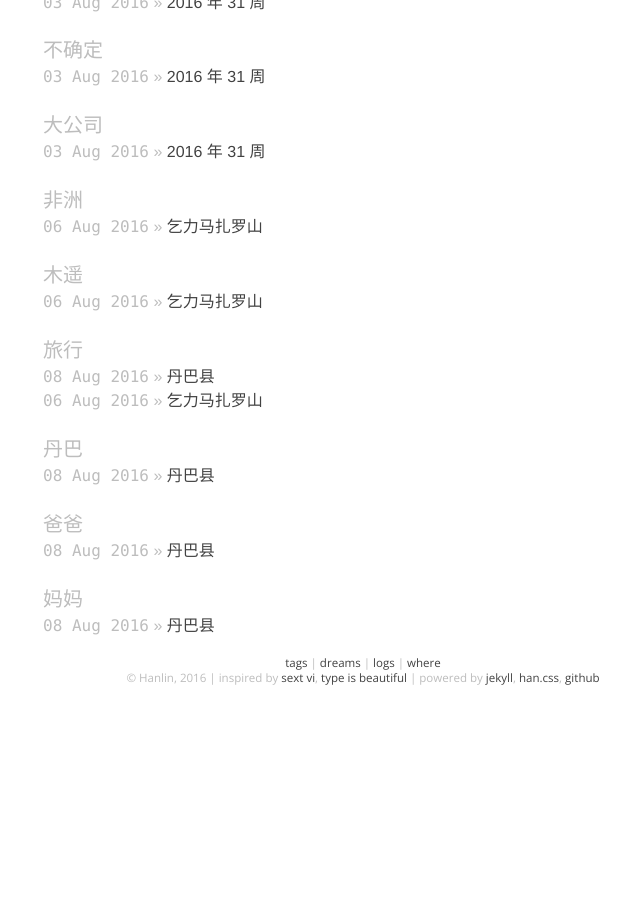
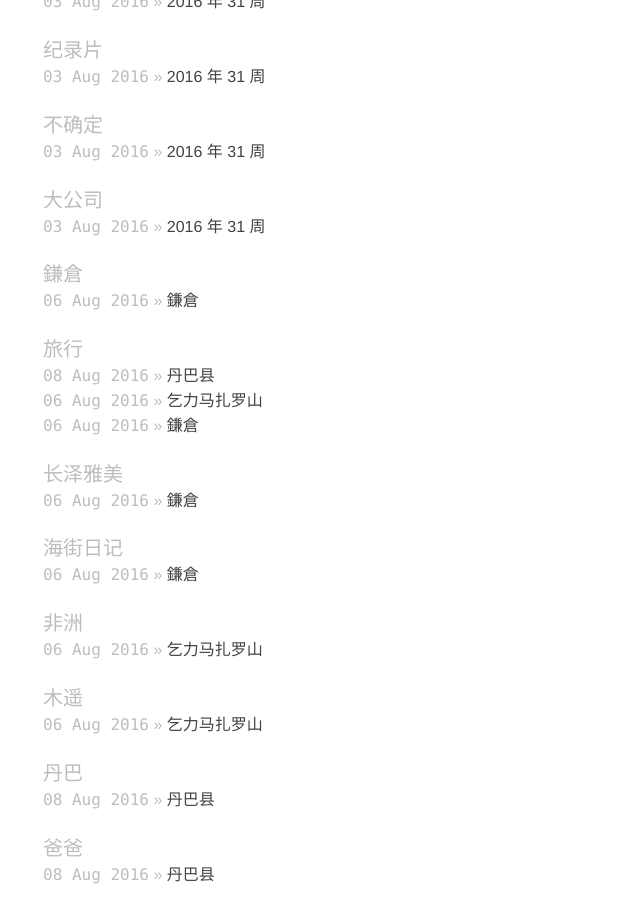
Before and after one commit to onion7878/word, a Jekyll site: the page built from tags.html, in a window 1280 px wide and 900 px high, scrolled down 12644 px. Shown: the whole window, without its empty margins (277-917 px from the left). Built offline with Jekyll 4.4.1, drawn with Linux system fonts in a browser that asks for light colours; before the commit the page ends 13342 px from its top, so only the background shows below that; some of the changed lines change nothing that is shown; some of the changed text lies outside the part shown.

Commit message:
add new item in where

```diff
--- a/_posts/where/2016-08-06-kamakura.md
+++ b/_posts/where/2016-08-06-kamakura.md
@@ -3,16 +3,54 @@
 layout: post
 title: 鎌倉
 date: 16-08-06 00:30:22
-tags: []
+tags: [鎌倉, 日本, 电影, 旅行, 长泽雅美, 是枝裕和, 海街日记]
 categories: [where]
 
 ---
 
+### 海猫食堂
+
+![海猫食堂]({{site.url}}/assets/blog_img/2016-08-06-kamakura/Umimachi.Diary.2015.720p.BluRay.DTS.x264-PuTao.mkv_20160808_214943.387.jpg)
+
+现实中并没有一个叫「海猫食堂」的地方，对应到真实的地点应该是「[文佐食堂](http://tabelog.com/en/kanagawa/A1404/A140403/14023018/)」
+
+<iframe src="https://www.google.com/maps/embed?pb=!1m18!1m12!1m3!1d1628.1189986623224!2d139.48082015823465!3d35.30006738412198!2m3!1f0!2f0!3f0!3m2!1i1024!2i768!4f13.1!3m3!1m2!1s0x60184ee6b2301a67%3A0xf4aa8b858562a54b!2zSmFwYW4sIOOAkjI1MS0wMDM2IEthbmFnYXdhLWtlbiwgRnVqaXNhd2Etc2hpLCBFbm9zaGltYSwgMSBDaG9tZeKIkjYg5paH5L2Q6aOf5aCC!5e0!3m2!1sen!2sid!4v1470663596676" width="960" height="240" frameborder="0" style="border:0" allowfullscreen></iframe>
+
+### カフェ麻心
+
+![カフェ麻心]({{site.url}}/assets/blog_img/2016-08-06-kamakura/Umimachi.Diary.2015.720p.BluRay.DTS.x264-PuTao.mkv_20160808_215117.220.jpg)
+
+二姐和渣男晚上吃饭的地方
+
+<iframe src="https://www.google.com/maps/embed?pb=!1m18!1m12!1m3!1d1450.3078020277646!2d139.53740937075972!3d35.310182748363246!2m3!1f0!2f0!3f0!3m2!1i1024!2i768!4f13.1!3m3!1m2!1s0x601845f01dfce89d%3A0x6e184407a45cc199!2z44Kr44OV44Kn6bq75b-D!5e0!3m2!1sen!2sid!4v1470663828883" width="960" height="240" frameborder="0" style="border:0" allowfullscreen></iframe>
+
 ### 極楽寺
 
-<iframe src="https://www.google.com/maps/embed?pb=!1m18!1m12!1m3!1d3255.82851463993!2d139.52624131521995!3d35.310242257835924!2m3!1f0!2f0!3f0!3m2!1i1024!2i768!4f13.1!3m3!1m2!1s0x601845f606447f8f%3A0x8018d5f8cc551f7e!2z5qW15qW95a-6!5e0!3m2!1sen!2s!4v1470464090822" width="800" height="200" frameborder="0" style="border:0" allowfullscreen></iframe>
+![極楽寺]({{site.url}}/assets/blog_img/2016-08-06-kamakura/Umimachi.Diary.2015.720p.BluRay.DTS.x264-PuTao.mkv_20160808_214720.020.jpg)
+
+二姐和小妹每天上班上学所乘坐的车站，影片其他地方也多次出现
+
+<iframe src="https://www.google.com/maps/embed?pb=!1m18!1m12!1m3!1d3255.82851463993!2d139.52624131521995!3d35.310242257835924!2m3!1f0!2f0!3f0!3m2!1i1024!2i768!4f13.1!3m3!1m2!1s0x601845f606447f8f%3A0x8018d5f8cc551f7e!2z5qW15qW95a-6!5e0!3m2!1sen!2s!4v1470464090822" width="960" height="240" frameborder="0" style="border:0" allowfullscreen></iframe>
 
 極楽寺和極楽寺站台
+
+### 導地蔵堂
+
+![導地蔵堂]({{site.url}}/assets/blog_img/2016-08-06-kamakura/Umimachi.Diary.2015.720p.BluRay.DTS.x264-PuTao.mkv_20160808_222313.126.jpg)
+
+小妹躲雨的地方
+
+<iframe src="https://www.google.com/maps/embed?pb=!1m18!1m12!1m3!1d1151.1154816382432!2d139.5284835581237!3d35.309801571170446!2m3!1f0!2f0!3f0!3m2!1i1024!2i768!4f13.1!3m3!1m2!1s0x601845f66dd93c57%3A0xe0ccb24ca1d80a1c!2zSmFwYW4sIOOAkjI0OC0wMDIzIEthbmFnYXdhLWtlbiwgS2FtYWt1cmEtc2hpLCBHb2t1cmFrdWppLCAyIENob21l4oiSMuKIkjIg5bCO5Zyw6JS1!5e0!3m2!1sen!2sid!4v1470666233722" width="960" height="240" frameborder="0" style="border:0" allowfullscreen></iframe>
+
+### 稲村ヶ崎海水浴場
+
+![稲村ヶ崎海水浴場]({{site.url}}/assets/blog_img/2016-08-06-kamakura/Umimachi.Diary.2015.720p.BluRay.DTS.x264-PuTao.mkv_20160808_221011.336.jpg)
+
+大家和医生决定分开的地方，再往东走，则是影片结束的地方
+
+![稲村ヶ崎海水浴場]({{site.url}}/assets/blog_img/2016-08-06-kamakura/Umimachi.Diary.2015.720p.BluRay.DTS.x264-PuTao.mkv_20160808_221758.688.jpg)
+
+<iframe src="https://www.google.com/maps/embed?pb=!1m18!1m12!1m3!1d704.2592350219728!2d139.5220327110334!3d35.30309261445795!2m3!1f0!2f0!3f0!3m2!1i1024!2i768!4f13.1!3m3!1m2!1s0x0%3A0x1898328f291eaa0!2z56iy5p2R44O25bSO5rW35rC05rW05aC0!5e0!3m2!1sen!2sid!4v1470665593905" width="960" height="240" frameborder="0" style="border:0" allowfullscreen></iframe>
 
 ### Ref.
 
```
Also changed, not shown: assets/blog_img/2016-08-06-kamakura/Umimachi.Diary.2015.720p.BluRay.DTS.x264-PuTao.mkv_20160808_214720.020.jpg (added), assets/blog_img/2016-08-06-kamakura/Umimachi.Diary.2015.720p.BluRay.DTS.x264-PuTao.mkv_20160808_214943.387.jpg (added), assets/blog_img/2016-08-06-kamakura/Umimachi.Diary.2015.720p.BluRay.DTS.x264-PuTao.mkv_20160808_215117.220.jpg (added), assets/blog_img/2016-08-06-kamakura/Umimachi.Diary.2015.720p.BluRay.DTS.x264-PuTao.mkv_20160808_221011.336.jpg (added), assets/blog_img/2016-08-06-kamakura/Umimachi.Diary.2015.720p.BluRay.DTS.x264-PuTao.mkv_20160808_221758.688.jpg (added), assets/blog_img/2016-08-06-kamakura/Umimachi.Diary.2015.720p.BluRay.DTS.x264-PuTao.mkv_20160808_222313.126.jpg (added), assets/blog_img/2016-08-08-danba/danba_dad.jpg (added), assets/blog_img/2016-08-08-danba/danba_mom.jpg (added).
